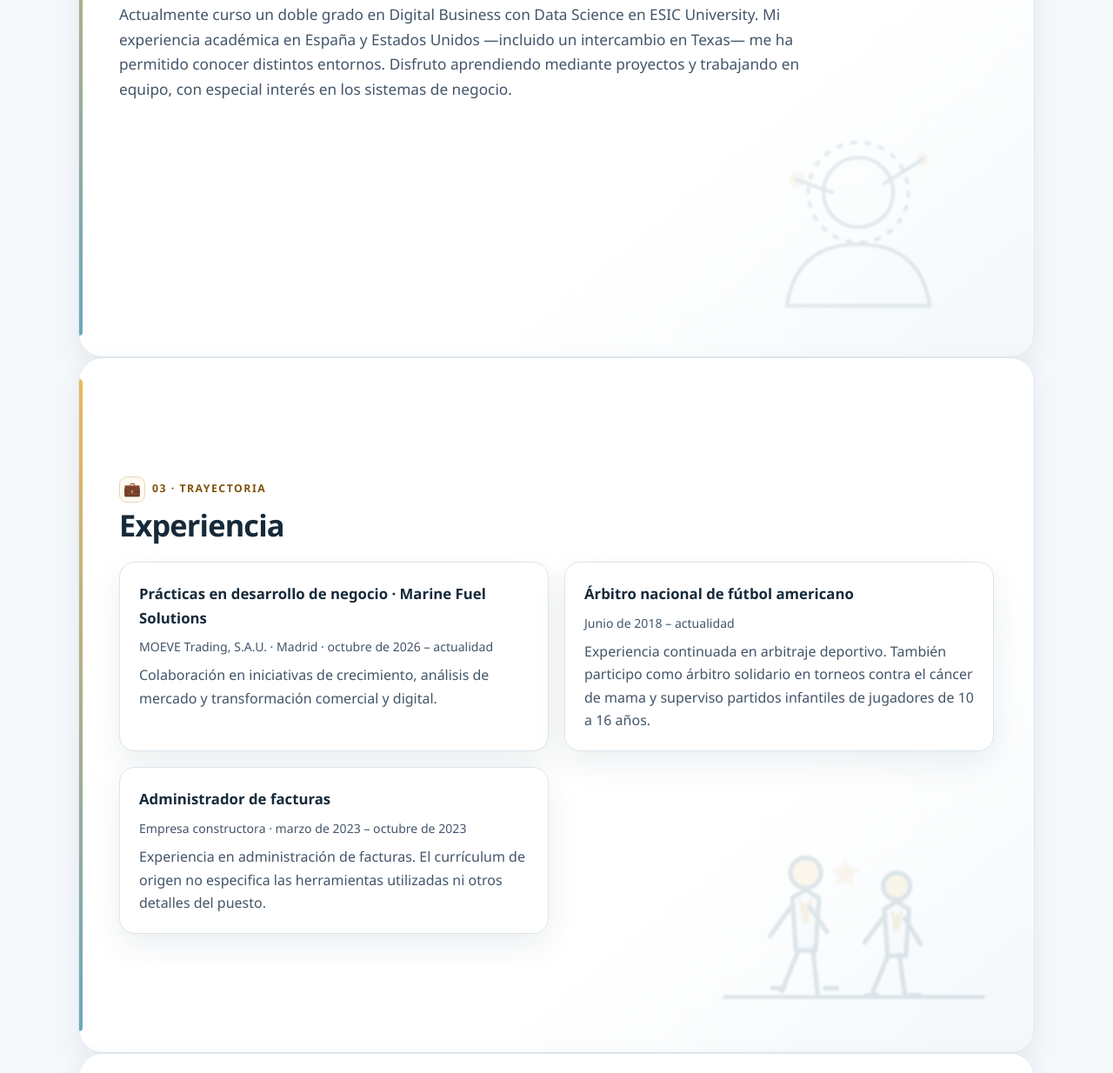
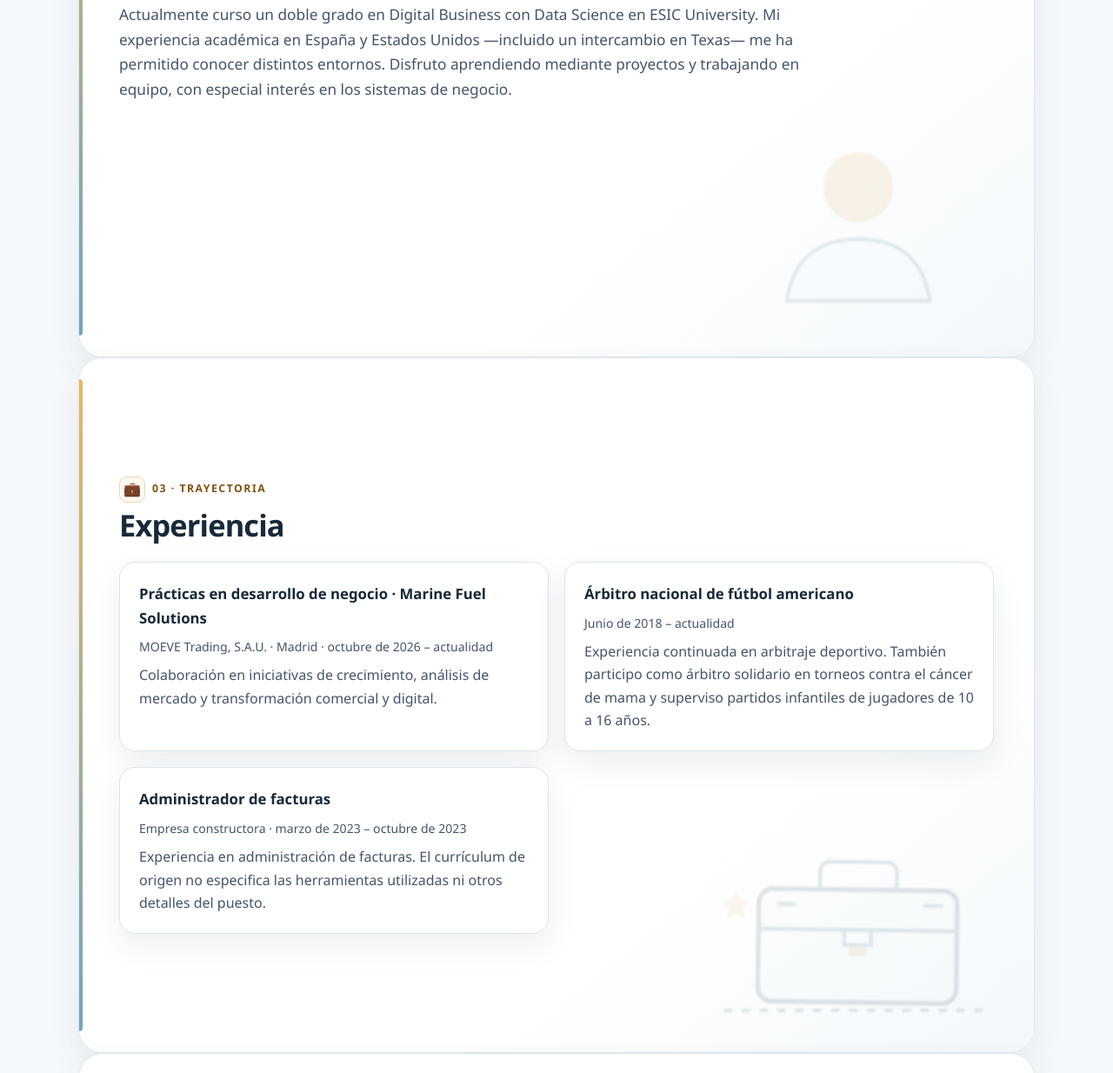
Before and after one commit to DiegoVG41/cv-interactivo, a plain HTML site: page index.html in a window 1280 px wide. Shown: the part 1989-3223 px from the top of the page at 87% size. Drawn offline with Linux system fonts and the light colour scheme.

Commit message:
refine: adjust CV card illustrations
Co-authored-by: Copilot App <223556219+Copilot@users.noreply.github.com>

```diff
--- a/index.html
+++ b/index.html
@@ -103,9 +103,7 @@
     .card-scene .scene-media-reel { animation: scene-spin 18s linear infinite; transform-origin: 50% 50%; }
     .card-scene .scene-pulse { animation: scene-pulse 2.4s ease-in-out infinite; }
     .card-scene .scene-orbit { animation: scene-orbit 5s ease-in-out infinite; }
-    .card-scene .scene-walker { animation: scene-walk 5s ease-in-out infinite alternate; }
-    .card-scene .scene-walker:nth-of-type(even) { animation-direction: alternate-reverse; animation-duration: 5.8s; }
-    .card-scene .scene-step { animation: scene-step .75s ease-in-out infinite alternate; transform-origin: top center; }
+    .card-scene .scene-briefcase { animation: scene-briefcase 3s ease-in-out infinite; }
     .card-scene .scene-cap { animation: scene-cap-toss 3.2s ease-in-out infinite; }
     .card-scene .scene-cap:nth-of-type(2) { animation-delay: -.8s; animation-duration: 3.8s; }
     .card-scene .scene-cap:nth-of-type(3) { animation-delay: -1.6s; animation-duration: 3.5s; }
@@ -119,13 +117,13 @@
     .card-scene .scene-water { animation: scene-wave 3s ease-in-out infinite alternate; }
     .card-scene .scene-water:nth-of-type(even) { animation-delay: -1.5s; }
     .card-scene .scene-robot { animation: scene-float 2.4s ease-in-out infinite; }
+    .card-scene .scene-person { animation: scene-float 3s ease-in-out infinite; }
     .card-scene .scene-antenna { animation: cursor-antenna 1.8s ease-in-out infinite; }
     .card-scene .scene-eye { animation: cursor-blink 4s ease-in-out infinite; transform-origin: center; }
     @keyframes scene-spin { to { transform: rotate(360deg); } }
     @keyframes scene-pulse { 0%, 100% { opacity: .55; } 50% { opacity: 1; } }
     @keyframes scene-orbit { 0%, 100% { transform: translateY(0); } 50% { transform: translateY(-9px); } }
-    @keyframes scene-walk { from { transform: translateX(-10px); } to { transform: translateX(14px); } }
-    @keyframes scene-step { from { transform: rotate(-15deg); } to { transform: rotate(15deg); } }
+    @keyframes scene-briefcase { 0%, 100% { transform: translateX(-8px) rotate(-1.5deg); } 50% { transform: translateX(8px) rotate(1.5deg); } }
     @keyframes scene-cap-toss { 0%, 100% { transform: translateY(14px) rotate(-7deg); } 50% { transform: translateY(-20px) rotate(10deg); } }
     @keyframes scene-rise { from { transform: scaleY(.62); } to { transform: scaleY(1); } }
     @keyframes scene-drift { 0%, 100% { transform: translate(0, 0); } 50% { transform: translate(8px, -9px); } }
@@ -681,14 +679,10 @@
 
     <section class="section" id="perfil">
       <svg class="card-scene" viewBox="0 0 360 240" aria-hidden="true" focusable="false">
-        <g class="scene-orbit">
-          <circle class="scene-line" cx="185" cy="80" r="39"/>
-          <path class="scene-line" d="M105 207c7-46 34-69 80-69s73 23 80 69z"/>
-          <circle class="scene-accent scene-pulse" cx="116" cy="66" r="9"/>
-          <circle class="scene-accent scene-pulse" cx="257" cy="43" r="7"/>
-          <path class="scene-line" d="m116 66 40 14m101-37-43 27"/>
+        <g class="scene-person">
+          <circle class="scene-accent" cx="185" cy="80" r="39"/>
+          <path d="M105 207c7-46 34-69 80-69s73 23 80 69z" fill="#eaf3f8" stroke="currentColor" stroke-linejoin="round" stroke-width="4"/>
         </g>
-        <circle class="scene-line" cx="185" cy="80" r="56" stroke-dasharray="4 12"/>
       </svg>
       <div class="section-heading"><p><span class="section-icon" aria-hidden="true">👋</span>02 · Perfil</p><h2>Sobre mí</h2></div>
       <p class="intro">Actualmente curso un doble grado en Digital Business con Data Science en ESIC University. Mi experiencia académica en España y Estados Unidos —incluido un intercambio en Texas— me ha permitido conocer distintos entornos. Disfruto aprendiendo mediante proyectos y trabajando en equipo, con especial interés en los sistemas de negocio.</p>
@@ -696,24 +690,15 @@
 
     <section class="section" id="experiencia">
       <svg class="card-scene" viewBox="0 0 360 240" aria-hidden="true" focusable="false">
-        <path class="scene-line" d="M35 202h290"/>
-        <g class="scene-walker" fill="none" stroke="currentColor" stroke-linecap="round" stroke-linejoin="round" stroke-width="5">
-          <circle cx="112" cy="63" r="17" fill="#f2c46f"/>
-          <path d="m97 91 15-9 15 9-4 59h-22z" fill="#dbeaf2"/>
-          <path d="m104 91 8 8 8-8-5 28h-6z" fill="#d7962e" stroke="none"/>
-          <g class="scene-step"><path d="m104 149-12 48"/></g>
-          <g class="scene-step"><path d="m120 149 12 48"/></g>
-          <path d="m95 102-23 32m45-32 19 27m-48 63h-13m59 0h13"/>
+        <g class="scene-briefcase">
+          <rect x="69" y="82" width="222" height="126" rx="16" fill="#eaf3f8" stroke="#12324b" stroke-width="5"/>
+          <path class="scene-line" d="M137 82V62a11 11 0 0 1 11-11h64a11 11 0 0 1 11 11v20M69 127h222"/>
+          <path class="scene-line" d="M165 127v17h30v-17"/>
+          <rect class="scene-accent" x="170" y="145" width="20" height="11" rx="4"/>
+          <path class="scene-line" d="M91 99h18m164 0h-18"/>
         </g>
-        <g class="scene-walker" fill="none" stroke="currentColor" stroke-linecap="round" stroke-linejoin="round" stroke-width="5">
-          <circle cx="237" cy="78" r="15" fill="#f2c46f"/>
-          <path d="m223 104 14-9 14 9-4 52h-20z" fill="#eaf3f8"/>
-          <path d="m230 104 7 7 7-7-4 24h-6z" fill="#d7962e" stroke="none"/>
-          <g class="scene-step"><path d="m227 156-11 42"/></g>
-          <g class="scene-step"><path d="m240 156 12 42"/></g>
-          <path d="m221 114-20 27m45-27 18 29m-49 57h-12m60 0h-12"/>
-        </g>
-        <path class="scene-accent scene-pulse" d="m170 47 5 10 11 2-8 8 2 11-10-5-10 5 2-11-8-8 11-2z"/>
+        <path class="scene-line" d="M36 217h288" stroke-dasharray="6 14"/>
+        <path class="scene-accent scene-pulse" d="m48 83 5 10 11 2-8 8 2 11-10-5-10 5 2-11-8-8 11-2z"/>
       </svg>
       <div class="section-heading"><p><span class="section-icon" aria-hidden="true">💼</span>03 · Trayectoria</p><h2>Experiencia</h2></div>
       <div class="grid two-col">
@@ -819,7 +804,6 @@
           </div>
         </article>
       </div>
-      <p class="meta" style="margin-top:12px">No se indican lenguajes de programación, frameworks ni bases de datos en la información facilitada.</p>
     </section>
 
     <section class="section" id="idiomas">
```
